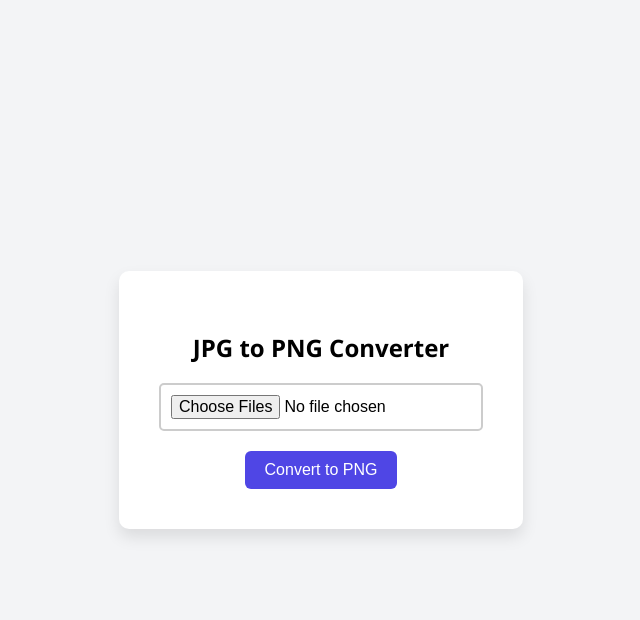
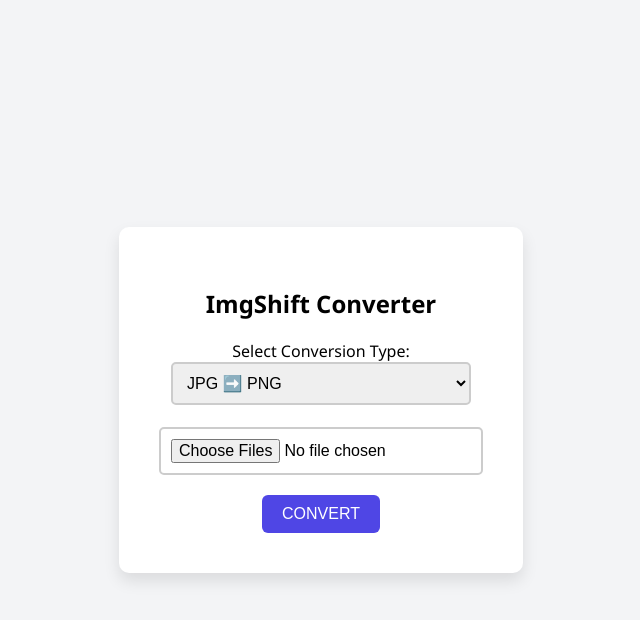
Before and after one commit to buildwithadi/imgshift, a Django app: page / in a window 1280 px wide. Shown: the top 620 px of the page, without its empty margins (319-959 px from the left). Run offline with Django 3.2, Linux system fonts and the light colour scheme.

Commit message:
Inverse Conversion

```diff
--- a/converter/static/converter/css/styles.css
+++ b/converter/static/converter/css/styles.css
@@ -47,3 +47,12 @@ h1 {
 .convert-btn:hover {
   background-color: #4338ca;
 }
+
+.dropdown {
+  padding: 10px;
+  font-size: 16px;
+  width: 100%;
+  max-width: 300px;
+  border: 2px solid #ccc;
+  border-radius: 5px;
+}
--- a/converter/templates/converter/home.html
+++ b/converter/templates/converter/home.html
@@ -9,12 +9,21 @@
 </head>
 <body>
     <div class="container">
-        <h2>JPG to PNG Converter</h2>
+        <h2>ImgShift Converter</h2>
 
-        <form method="post" action="/convert/" enctype="multipart/form-data">
+        <form method="post" action="{% url 'convert_image' %}" enctype="multipart/form-data">
             {% csrf_token %}
-            <input type="file" name="images" accept="image/jpeg"  class="file-input" multiple required><br>
-            <button type="submit" class="convert-btn">Convert to PNG</button>
+
+            <!-- Conversion type dropdown -->
+            <label for="conversion_type">Select Conversion Type:</label><br>
+            <select name="conversion_type" id="conversion_type" class="dropdown">
+                <option value="jpg_to_png">JPG ➡️ PNG</option>
+                <option value="png_to_jpg">PNG ➡️ JPG</option>
+            </select><br><br>
+
+            <!--file input-->
+            <input type="file" name="images" class="file-input" multiple required id="fileInput"><br>
+            <button type="submit" class="convert-btn">CONVERT</button>
         </form>
     </div>
     <p id="message"></p>
--- a/converter/views.py
+++ b/converter/views.py
@@ -1,38 +1,44 @@
 from django.shortcuts import render
-from django.http import FileResponse, HttpResponse
-from django.core.files.storage import default_storage
-from django.core.files.base import ContentFile
-from django.conf import settings
+from django.http import FileResponse
 from PIL import Image
 import os
-import zipfile
+from django.conf import settings
+from zipfile import ZipFile
 from io import BytesIO
 
-# Ensure temp directory exists
-TEMP_DIR = os.path.join(settings.BASE_DIR, "temp")
-os.makedirs(TEMP_DIR, exist_ok=True)
-
 def home(request):
-    return render(request, "converter/home.html")
+    return render(request, 'converter/home.html')
 
 def convert_image(request):
-    if request.method == "POST":
-        files = request.FILES.getlist("images")
-        if not files:
-            return HttpResponse("No files were uploaded.")
+    if request.method == 'POST' and request.FILES:
+        images = request.FILES.getlist('images')
+        conversion_type = request.POST.get('conversion_type')
 
-        zip_buffer = BytesIO()
-        with zipfile.ZipFile(zip_buffer, "w") as zip_file:
-            for file in files:
-                if file.name.endswith(".jpg") or file.name.endswith(".jpeg"):
-                    img = Image.open(file)
-                    file_name = os.path.splitext(file.name)[0] + ".png"
+        output_zip = BytesIO()
+        with ZipFile(output_zip, 'w') as zipf:
+            for img in images:
+                with Image.open(img) as im:
+                    filename = os.path.splitext(img.name)[0]
 
-                    img_io = BytesIO()
-                    img.save(img_io, format="PNG")
-                    zip_file.writestr(file_name, img_io.getvalue())
+                    # Convert based on user selection
+                    if conversion_type == 'jpg_to_png':
+                        output_filename = f"{filename}.png"
+                        img_format = 'PNG'
+                    elif conversion_type == 'png_to_jpg':
+                        output_filename = f"{filename}.jpg"
+                        img_format = 'JPEG'
+                        if im.mode in ("RGBA", "P"):  # PNG with transparency
+                            im = im.convert("RGB")
+                    else:
+                        continue
 
-        zip_buffer.seek(0)
-        return FileResponse(zip_buffer, as_attachment=True, filename="converted_images.zip")
+                    # Save to zip
+                    buffer = BytesIO()
+                    im.save(buffer, format=img_format)
+                    buffer.seek(0)
+                    zipf.writestr(output_filename, buffer.read())
 
-    return HttpResponse("Invalid request.")
+        output_zip.seek(0)
+        return FileResponse(output_zip, as_attachment=True, filename='converted_images.zip')
+
+    return render(request, 'home.html')
```
